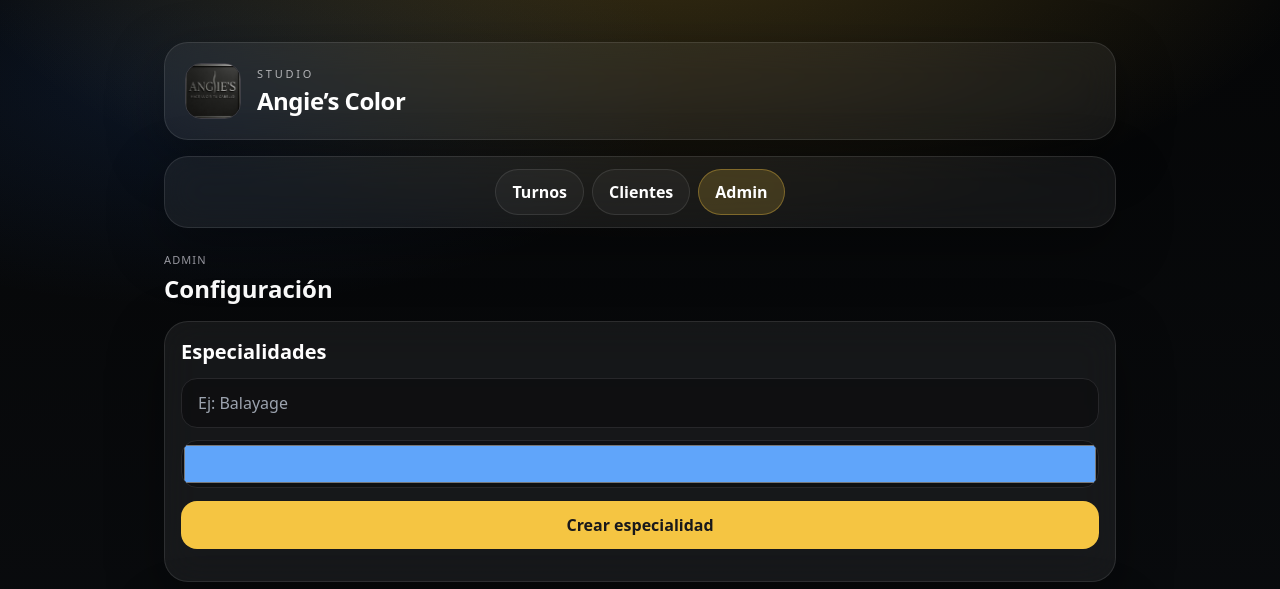
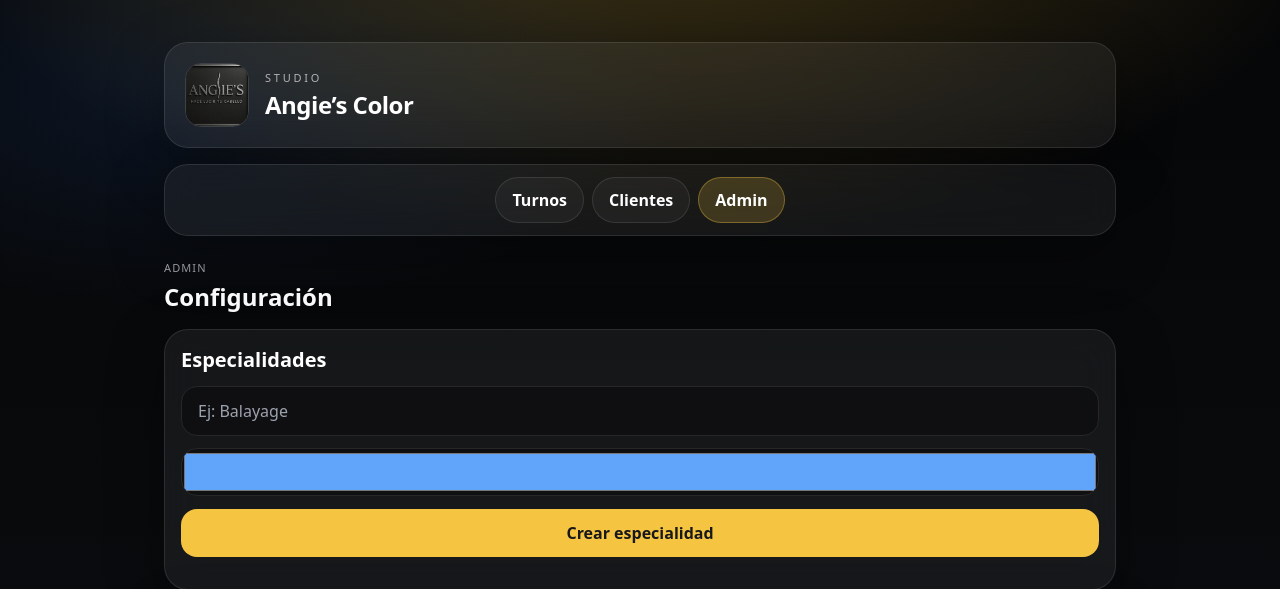
Before and after one commit to ruizdiazluciano83-star/angies-color, a FastAPI app: page /admin in a window 1280 px wide. Shown: the top 589 px of the page. Run offline with FastAPI, Linux system fonts and the light colour scheme; data that the repository does not hold is empty; some libraries are stand-ins or nearby versions.

Commit message:
Header: logo grande a la izquierda

```diff
--- a/templates/base.html
+++ b/templates/base.html
@@ -58,9 +58,9 @@
         <div class="p-5 flex items-center gap-4">
           <!-- LOGO IZQUIERDA (MAS GRANDE) -->
           <div class="shrink-0">
-            <div class="h-14 w-14 rounded-2xl border border-zinc-700 bg-black/30 overflow-hidden flex items-center justify-center">
-              <img src="/static/logo.jpeg" alt="Logo" class="h-full w-full object-cover">
-            </div>
+           <div class="h-16 w-16 rounded-2xl border border-zinc-700 bg-black/30 overflow-hidden flex items-center justify-center">
+            <img src="/static/logo.jpeg" alt="Logo" class="h-full w-full object-cover">
+           </div>
           </div>
 
           <!-- TEXTO DERECHA (MAS CHICO) -->
```
